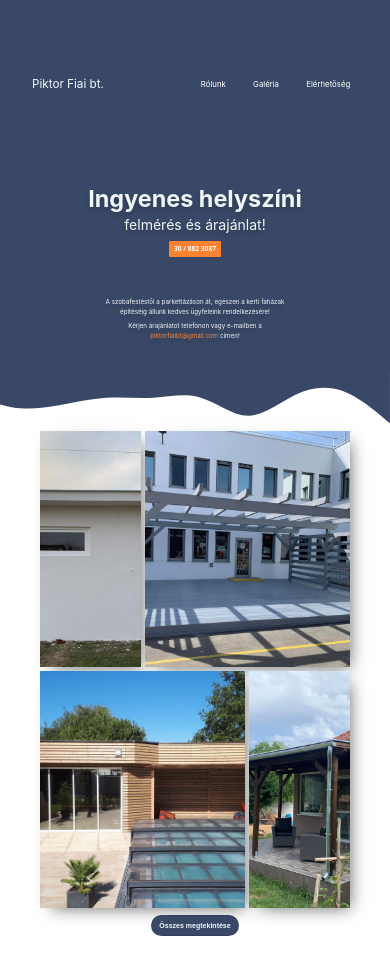
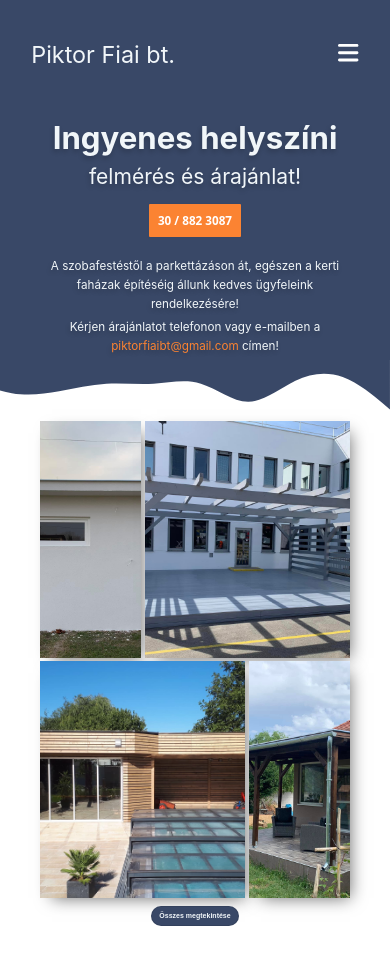
Before and after one commit to megaseves/piktorfiai-vue, a Vue app: page / in a window 390 px wide. Shown: the top 974 px of the page. Built offline with nearby package versions, Linux system fonts and the light colour scheme.

Commit message:
Add: mobile view design on navbar & welcome component

```diff
--- a/src/App.vue
+++ b/src/App.vue
@@ -82,14 +82,6 @@ export default {
         height: 30vh;
 
     }
-    .curvedBg {
-        background-color: var(--bgColor);
-        width: 100%;
-        height: 65vh;
-        position: absolute;
-        top: 0;
-        left: 0;
-    }
 }
 
 </style>
--- a/src/assets/base.css
+++ b/src/assets/base.css
@@ -62,7 +62,7 @@
 body {
   min-height: 100vh;
   color: var(--color-text);
-  background: var(--color-background);
+  background: white;
   transition: color 0.5s, background-color 0.5s;
   line-height: 1.6;
   font-family: Inter, -apple-system, BlinkMacSystemFont, 'Segoe UI', Roboto, Oxygen, Ubuntu,
--- a/src/components/Navbar.vue
+++ b/src/components/Navbar.vue
@@ -6,6 +6,11 @@
           <div class="menu-btn">Rólunk</div>
           <div class="menu-btn" @click="$emit('scroll-to-gallery')" >Galéria</div>
           <div class="menu-btn">Elérhetőség</div>
+      </div>
+      <div class="phone-menu">
+          <div class="menu-icon">
+              <font-awesome-icon class="phone-menu-btn" :icon="['fas', 'bars']" />
+          </div>
       </div>
   </div>
 </template>
@@ -18,6 +23,10 @@ export default {
 </script>
 
 <style scoped>
+
+.phone-menu {
+    display: none;
+}
 .container {
     width: 100vw;
     height: 20vh;
@@ -49,7 +58,7 @@ export default {
 
 
 
-/*TABLET VIEW*/
+/*  TABLET VIEW  */
 @media screen and (max-width: 1300px) {
     .container {
         background-color: var(--bgColor);
@@ -69,4 +78,46 @@ export default {
     }
 }
 
+/*  TABLET VIEW 2 */
+@media screen and (max-width: 900px) {
+    .container {
+        max-height: 13vh;
+        padding: 0 8vw;
+    }
+    .title {
+        font-size: 3vw;
+    }
+
+    .menu-btn {
+        padding: 2vw;
+        border-radius: 0.5vw;
+        font-size: 2vw;
+    }
+    .menu-btn:hover {
+        color: var(--bgColor);
+    }
+}
+
+/*  PHONE VIEW  */
+@media screen and (max-width: 500px) {
+
+    .container {
+        max-height: 13vh;
+        padding: 0 8vw;
+    }
+    .phone-menu {
+      display: block;
+    }
+    .phone-menu-btn {
+        font-size: 6vw;
+    }
+    .title {
+        font-size: 6vw;
+    }
+    .menu {
+        display: none;
+    }
+
+}
+
 </style>
--- a/src/components/Welcome.vue
+++ b/src/components/Welcome.vue
@@ -285,6 +285,7 @@ export default {
         width: 100%;
         background-color: var(--bgColor);
         margin: 0;
+        top: -1vw;
     }
     .container {
         display: flex;
@@ -340,7 +341,7 @@ export default {
         background-color: white;
 
         width: 100%;
-        top: 0;
+        top: -1vw;
         left: 0;
     }
 
@@ -353,4 +354,55 @@ export default {
 }
 
 
+/*  TABLET VIEW 2  */
+@media screen and (max-width: 900px) {
+    .welcome-container {
+        padding-top: 0;
+    }
+    .container-header h1 {
+        font-size: 7vw;
+    }
+    .container-header h3 {
+        font-size: 4.5vw;
+    }
+    .phone {
+        margin: 1.6vw 0;
+        font-size: 2.2vw;
+        padding: 2vw;
+    }
+    .call-us {
+        width: 60vw;
+    }
+    .call-us p {
+        font-size: 2.2vw;
+    }
+}
+
+
+/*  PHONE VIEW  */
+@media screen and (max-width: 500px) {
+    .welcome-container {
+        padding-top: 0;
+    }
+    .container-header h1 {
+        font-size: 8vw;
+    }
+    .container-header h3 {
+        font-size: 5.4vw;
+    }
+    .phone {
+        margin-top: 1.5vw;
+        font-size: 3vw;
+        padding: 2.4vw;
+    }
+    .call-us {
+        width: 80vw;
+    }
+    .call-us p {
+        font-size: 3vw;
+    }
+
+}
+
+
 </style>
--- a/src/main.js
+++ b/src/main.js
@@ -12,10 +12,10 @@ import { library } from '@fortawesome/fontawesome-svg-core'
 import { FontAwesomeIcon } from '@fortawesome/vue-fontawesome'
 
 /* import specific icons */
-import { faUserSecret, faChevronLeft, faChevronRight, faChevronUp } from '@fortawesome/free-solid-svg-icons'
+import { faUserSecret, faChevronLeft, faChevronRight, faChevronUp, faBars } from '@fortawesome/free-solid-svg-icons'
 
 /* add icons to the library */
-library.add(faUserSecret, faChevronLeft, faChevronRight, faChevronUp)
+library.add(faUserSecret, faChevronLeft, faChevronRight, faChevronUp, faBars)
 
 createApp(App)
     .component('font-awesome-icon', FontAwesomeIcon)
--- a/vite.config.js
+++ b/vite.config.js
@@ -10,5 +10,8 @@ export default defineConfig({
     alias: {
       '@': fileURLToPath(new URL('./src', import.meta.url))
     }
+  },
+  server: {
+    host: true
   }
 })
```
